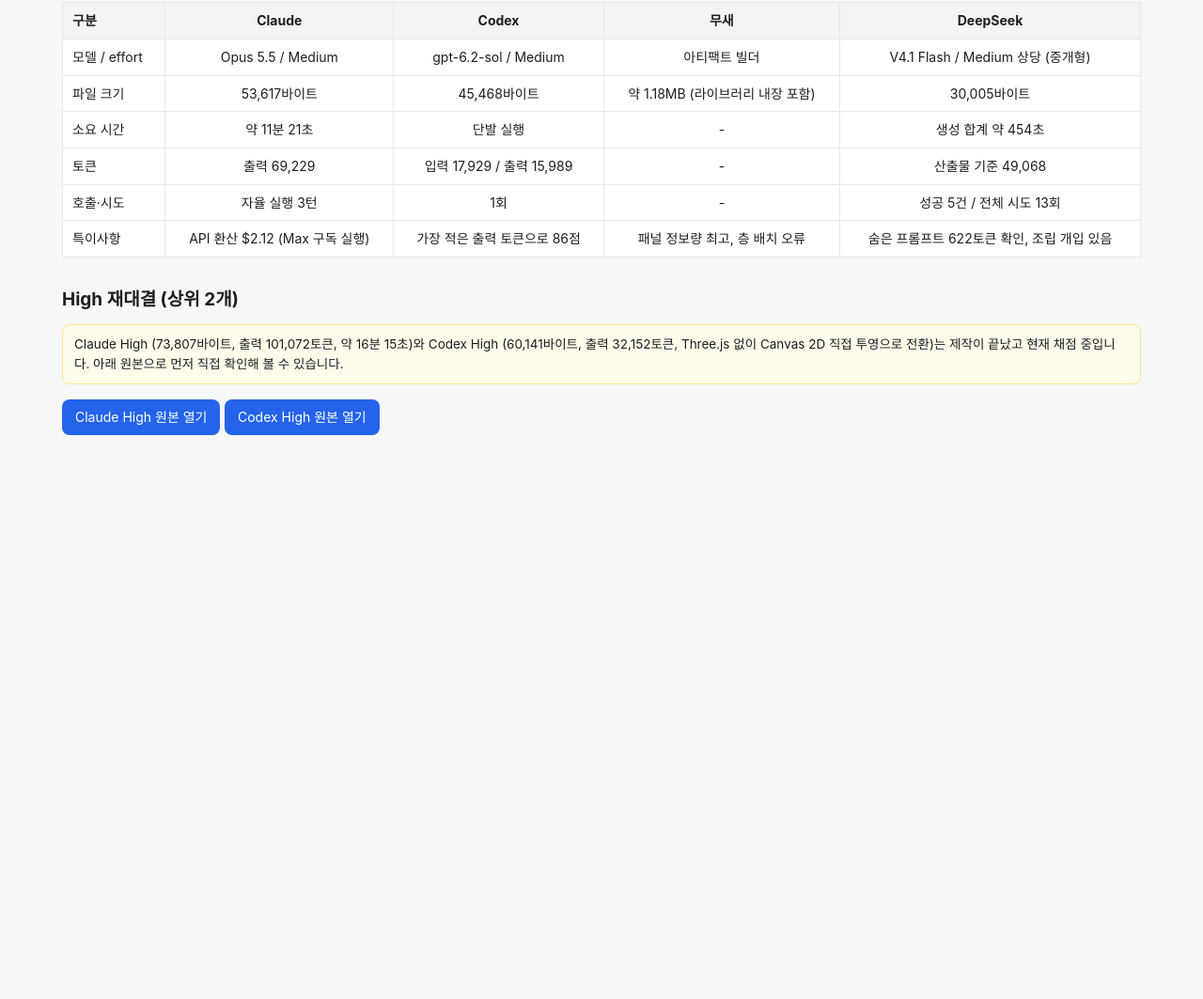
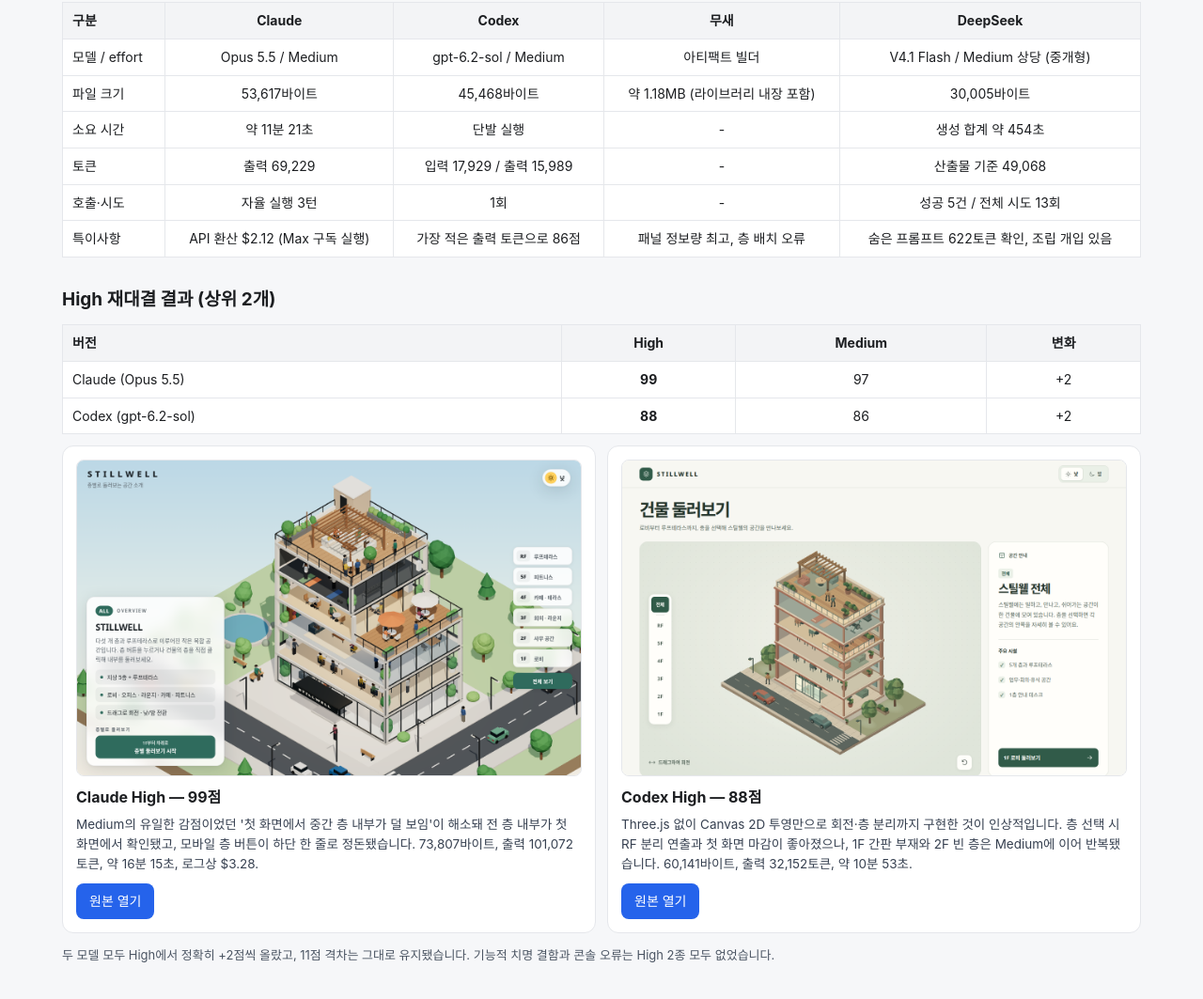
Before and after one commit to c00lpeace/3d-building-model-compare, a plain HTML site: page index.html in a window 1280 px wide. Shown: the part 1930-2993 px from the top of the page at 94% size. Before the commit the page ends 2457 px from the top, so only its background shows below. Drawn offline with nearby package versions, Linux system fonts and the light colour scheme.

Commit message:
Add High rematch results: Claude 99, Codex 88

```diff
--- a/index.html
+++ b/index.html
@@ -97,8 +97,8 @@
         <option value="musae">무새 — 82점</option>
         <option value="deepseek">DeepSeek (V4.1 Flash) — 68점</option>
         <option value="claude">Claude (Opus 5.5 Medium) — 97점</option>
-        <option value="claude-high">Claude High (채점 중)</option>
-        <option value="codex-high">Codex High (채점 중)</option>
+        <option value="claude-high">Claude High — 99점</option>
+        <option value="codex-high">Codex High — 88점</option>
       </select>
       <iframe id="frameB" src="codex/index.html" title="버전 B"></iframe>
     </div>
@@ -136,12 +136,29 @@
   </tbody>
 </table>
 
-<h2>High 재대결 (상위 2개)</h2>
-<div class="warn">Claude High (73,807바이트, 출력 101,072토큰, 약 16분 15초)와 Codex High (60,141바이트, 출력 32,152토큰, Three.js 없이 Canvas 2D 직접 투영으로 전환)는 제작이 끝났고 현재 채점 중입니다. 아래 원본으로 먼저 직접 확인해 볼 수 있습니다.</div>
-<p>
-  <a class="btn" href="claude-high/index.html" target="_blank">Claude High 원본 열기</a>
-  <a class="btn" href="codex-high/index.html" target="_blank">Codex High 원본 열기</a>
-</p>
+<h2>High 재대결 결과 (상위 2개)</h2>
+<table>
+  <thead><tr><th>버전</th><th>High</th><th>Medium</th><th>변화</th></tr></thead>
+  <tbody>
+    <tr><td>Claude (Opus 5.5)</td><td><strong>99</strong></td><td>97</td><td>+2</td></tr>
+    <tr><td>Codex (gpt-6.2-sol)</td><td><strong>88</strong></td><td>86</td><td>+2</td></tr>
+  </tbody>
+</table>
+<div class="cards" style="margin-top:12px">
+  <div class="card">
+    <img src="shots/claude-high-desktop.png" alt="Claude High 첫 화면">
+    <h3>Claude High — 99점</h3>
+    <p>Medium의 유일한 감점이었던 '첫 화면에서 중간 층 내부가 덜 보임'이 해소돼 전 층 내부가 첫 화면에서 확인됐고, 모바일 층 버튼이 하단 한 줄로 정돈됐습니다. 73,807바이트, 출력 101,072토큰, 약 16분 15초, 로그상 $3.28.</p>
+    <a class="btn" href="claude-high/index.html" target="_blank">원본 열기</a>
+  </div>
+  <div class="card">
+    <img src="shots/codex-high-desktop.png" alt="Codex High 첫 화면">
+    <h3>Codex High — 88점</h3>
+    <p>Three.js 없이 Canvas 2D 투영만으로 회전·층 분리까지 구현한 것이 인상적입니다. 층 선택 시 RF 분리 연출과 첫 화면 마감이 좋아졌으나, 1F 간판 부재와 2F 빈 층은 Medium에 이어 반복됐습니다. 60,141바이트, 출력 32,152토큰, 약 10분 53초.</p>
+    <a class="btn" href="codex-high/index.html" target="_blank">원본 열기</a>
+  </div>
+</div>
+<p class="note">두 모델 모두 High에서 정확히 +2점씩 올랐고, 11점 격차는 그대로 유지됐습니다. 기능적 치명 결함과 콘솔 오류는 High 2종 모두 없었습니다.</p>
 
 <script>
   var names = {
@@ -149,8 +166,8 @@
     'codex': 'Codex (gpt-6.2-sol Medium) — 86점',
     'musae': '무새 — 82점',
     'deepseek': 'DeepSeek (V4.1 Flash) — 68점',
-    'claude-high': 'Claude (Opus 5.5 High) — 채점 중',
-    'codex-high': 'Codex (gpt-6.2-sol High) — 채점 중'
+    'claude-high': 'Claude (Opus 5.5 High) — 99점',
+    'codex-high': 'Codex (gpt-6.2-sol High) — 88점'
   };
   function showOne(key){
     document.getElementById('frames').className = 'frames';
```
Also changed, not shown: shots/claude-high-desktop.png (added), shots/codex-high-desktop.png (added).
